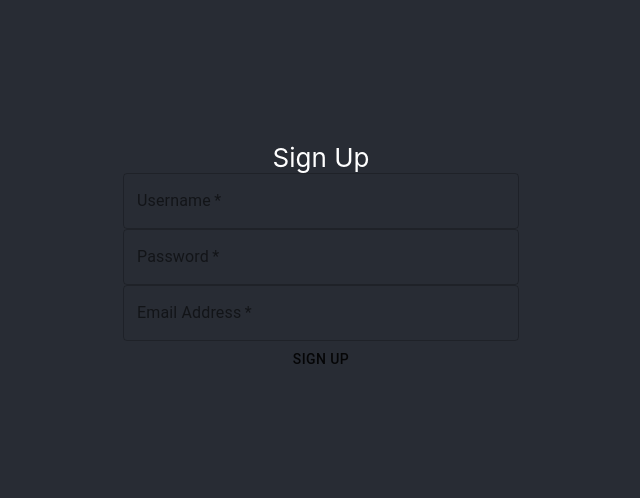
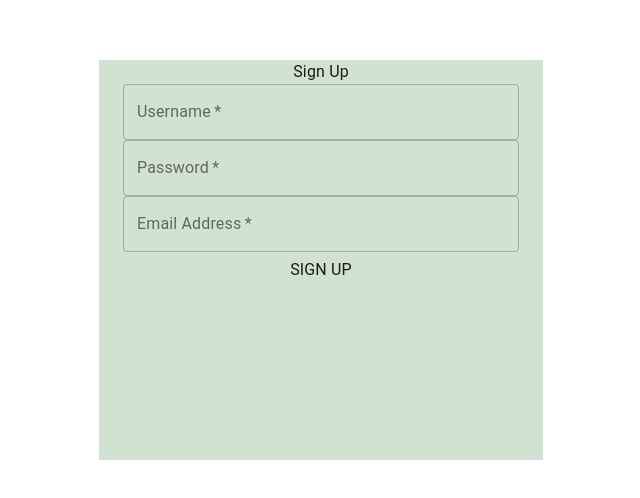
Before and after one commit to bethea28/amazon1, a React (Create React App) app: page / in a window 1280 px wide. Shown: the part 140-638 px from the top of the page, without its empty margins (319-959 px from the left). Built offline with nearby package versions, Linux system fonts and the light colour scheme; no server answers; what aws-amplify would draw is missing.

Commit message:
Styling added partially

```diff
--- a/src/App.css
+++ b/src/App.css
@@ -14,18 +14,22 @@
 }
 
 .App-header {
-  background-color: #282c34;
+  background-color: #ffffff;
   min-height: 100vh;
   display: flex;
   flex-direction: column;
   align-items: center;
   justify-content: center;
   font-size: calc(10px + 2vmin);
-  color: white;
+}
+
+.signUpBox {
+  background-color: #D1E1D2;
+  min-height: 50vh;
 }
 
 .App-link {
-  color: #61dafb;
+  color: #3e4d51;
 }
 
 @keyframes App-logo-spin {
--- a/src/App.tsx
+++ b/src/App.tsx
@@ -12,7 +12,7 @@ function App() {
   return (
     <div className="App">
       <header className="App-header">
-      <SignIn authState={'signIn'} loading={false} error={''} />
+      <SignIn authState={'signIn'} loading={false} error={''}/>
 
       </header>
     </div>
--- a/src/components/Signup.tsx
+++ b/src/components/Signup.tsx
@@ -1,5 +1,5 @@
 import React , {MouseEvent, FormEvent, ChangeEvent} from 'react';
-import { Box, Container, Link, TextField, Button}  from '@material-ui/core';
+import { Box, Container, Link, TextField, Button, Typography}  from '@material-ui/core';
 import { Auth } from 'aws-amplify';
 
 
@@ -23,7 +23,6 @@ const SignIn: React.FC<Props> = ({ authState, loading, error }) => {
 
   const handleSubmit = async (event: FormEvent) => {
     event.preventDefault();
-    //signIn(form['userName'], form['password'], form['email']);
     const username = form.userName;
     const password = form.password;
     const email = form.email;
@@ -40,7 +39,20 @@ const SignIn: React.FC<Props> = ({ authState, loading, error }) => {
       .then((user) => {
         console.log(user);
         //insert toatr or some status message
-        //axios.post('http://localhost:8080/api/signup', clientData, headers);
+        const request = {
+          username: user.user.getUsername(),
+          userSub: user.userSub
+        }
+        fetch('http://localhost:8080/api/sigup', {
+          method: 'POST',
+          headers: {
+            'Accept': 'application/json',
+            'Content-Type': 'application/json',
+          },
+          mode: 'cors',
+          body: JSON.stringify(request)
+        })
+
         return user;
       })
     } catch(error) {
@@ -52,16 +64,16 @@ const SignIn: React.FC<Props> = ({ authState, loading, error }) => {
   };
 
   const content = (
-    <Container component="main" maxWidth="xs">
+    <Container component="main" maxWidth="xs"  className="signUpBox">
       <form onSubmit={handleSubmit}>
-        <Box display="flex" flexDirection="column" mt={1} p={2} height="200%">
-Sign Up
-          <Box display="flex" justifyContent="center" fontWeight={100} color="error.main">
+      <Typography color="textPrimary">Sign Up</Typography>
+        <Box display="flex" flexDirection="column" flex mt={5} p={5} height="200%" bgcolor="#D1e1D2">
+
+          <Box display="flex" justifyContent="center" fontWeight={100}>
             {error}
           </Box>
           <Box width="100%" my={2}>
             <TextField
-            autoComplete="userName"
             type="userName"
             onChange={handleChangeValue('userName')}
             value={form.userName}
@@ -69,25 +81,21 @@ Sign Up
             variant="outlined"
             required
             fullWidth
-            inputProps={{"data-testid":"userName"}}
             />
           </Box>
           <Box width="100%" my={2}>
             <TextField
               label={loading? " " : "Password"}
               type="password"
-              autoComplete="current-password"
               onChange={handleChangeValue('password')}
               value={form.password}
               variant="outlined"
               required
               fullWidth
-              inputProps={{"data-testid":"password"}}
             />
             </Box>
             <Box width="100%" my={2}>
             <TextField
-              autoComplete="email"
               type="email"
               onChange={handleChangeValue('email')}
               value={form.email}
@@ -95,12 +103,11 @@ Sign Up
               variant="outlined"
               required
               fullWidth
-              inputProps={{"data-testid":"email"}}
             />
           </Box>
           <Box width="100%" mt={4} mb={2}>
             <Button data-testid="submitButton" disabled={loading} type="submit">
-              Sign Up
+              <Typography>Sign Up</Typography>
             </Button>
           </Box>
         </Box>
```
